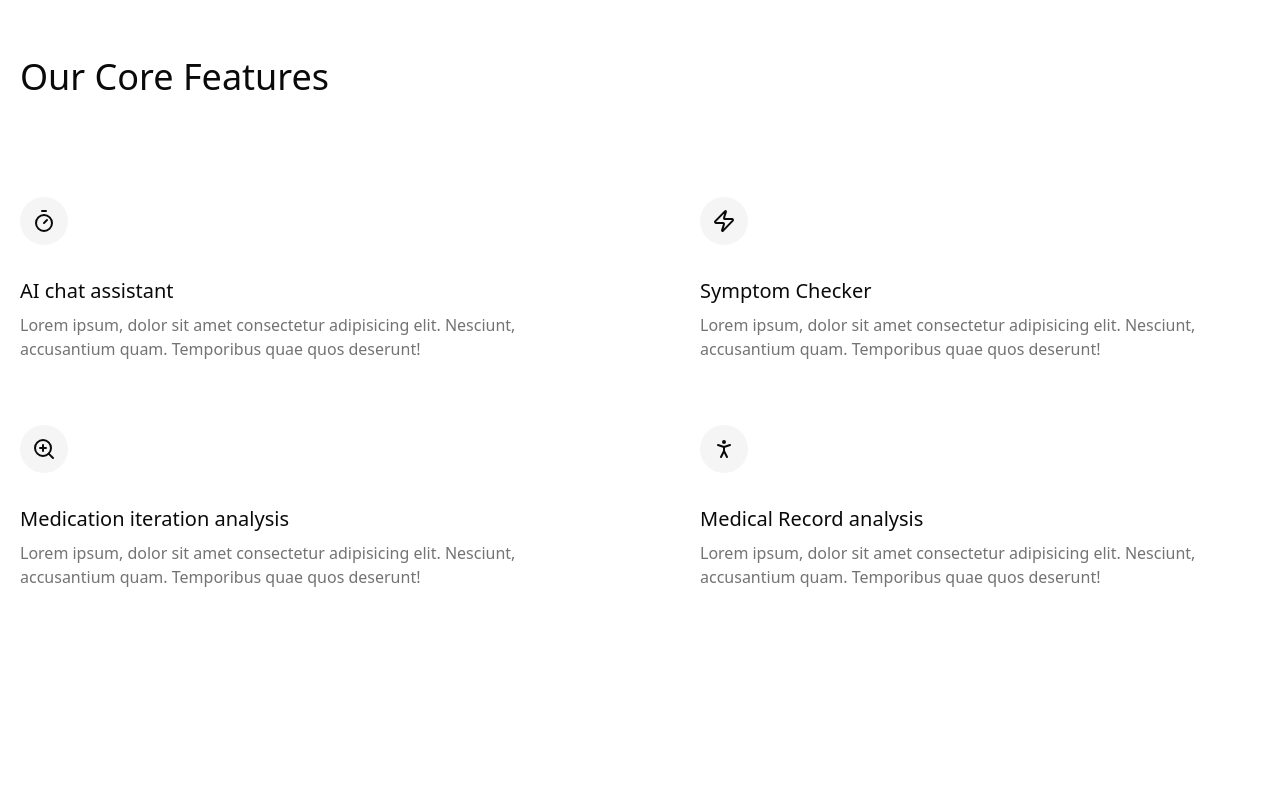
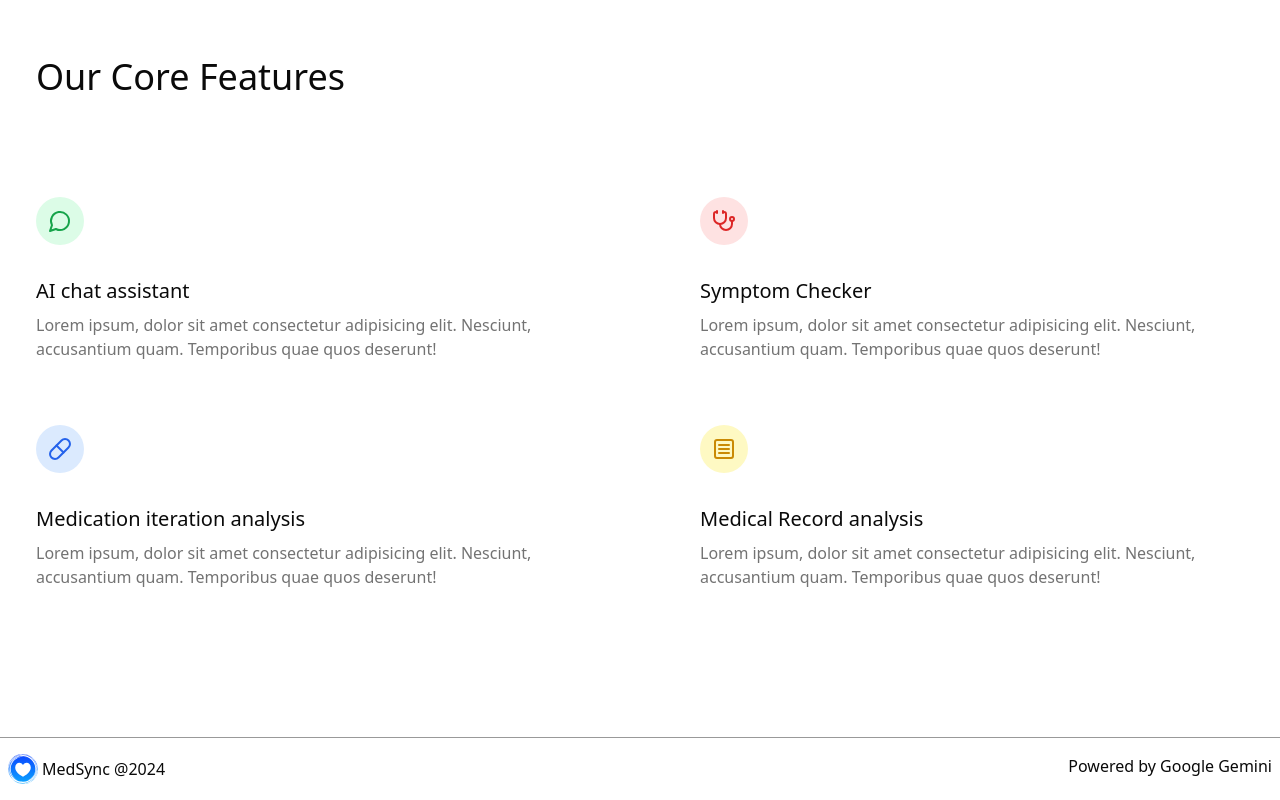
Before and after one commit to UtkarshS611/MedSync, a React (Vite) app: page / in a window 1280 px wide. Shown: the part 871-1671 px from the top of the page. Before the commit the page ends 1608 px from the top, so only its background shows below. Built offline with nearby package versions, Linux system fonts and the light colour scheme; no server answers.

Commit message:
footer and feature section added

```diff
--- a/src/Components/Home/Home.tsx
+++ b/src/Components/Home/Home.tsx
@@ -1,5 +1,6 @@
 import Navbar from "../Navbar/Navbar";
 import Features from "./_Components/Features";
+import Footer from "./_Components/Footer";
 import TextGradient from "./_Components/TextGradient";
 
 import { useNavigate } from "react-router-dom";
@@ -50,6 +51,7 @@ const Home = () => {
         </section>
       </main>
       <Features />
+      <Footer />
     </>
   );
 };
--- a/src/Components/Home/_Components/Features.tsx
+++ b/src/Components/Home/_Components/Features.tsx
@@ -1,42 +1,48 @@
 import {
-    DollarSign,
-    MessagesSquare,
-    PersonStanding,
-    Timer,
-    Zap,
-    ZoomIn,
-  } from 'lucide-react';
+    MessageCircle,
+    Stethoscope,
+    Pill,
+    SquareMenu
+  } from "lucide-react";
 
   const features = [
     {
       title: 'AI chat assistant',
       description:
         'Lorem ipsum, dolor sit amet consectetur adipisicing elit. Nesciunt, accusantium quam. Temporibus quae quos deserunt!',
-      icon: <Timer className="size-4 md:size-6" />,
+      icon: <MessageCircle className="size-4 md:size-6" />,
+      background: 'bg-green-100',
+      color: 'text-green-600'
     },
     {
       title: 'Symptom Checker',
       description:
         'Lorem ipsum, dolor sit amet consectetur adipisicing elit. Nesciunt, accusantium quam. Temporibus quae quos deserunt!',
-      icon: <Zap className="size-4 md:size-6" />,
+      icon: <Stethoscope className="size-4 md:size-6" />,
+      background: 'bg-red-100',
+      color: 'text-red-600'
     },
     {
       title: 'Medication iteration analysis',
       description:
         'Lorem ipsum, dolor sit amet consectetur adipisicing elit. Nesciunt, accusantium quam. Temporibus quae quos deserunt!',
-      icon: <ZoomIn className="size-4 md:size-6" />,
+      icon: <Pill className="size-4 md:size-6" />,
+      background: 'bg-blue-100',
+      color: 'text-blue-600'
     },
     {
       title: 'Medical Record analysis',
       description:
         'Lorem ipsum, dolor sit amet consectetur adipisicing elit. Nesciunt, accusantium quam. Temporibus quae quos deserunt!',
-      icon: <PersonStanding className="size-4 md:size-6" />,
+      icon: <SquareMenu className="size-4 md:size-6" />,
+      background: 'bg-yellow-100',
+      color: 'text-yellow-600'
     },
   ];
 
   const Features = () => {
     return (
-      <section className="py-32">
+      <section className="py-32 px-4">
         <div className="container mx-auto max-w-screen-xl">
           <h2 className="text-3xl font-medium md:pl-5 lg:text-4xl">
             Our Core Features
@@ -44,7 +50,7 @@ import {
           <div className="mx-auto mt-14 grid gap-x-20 gap-y-8 md:grid-cols-2 md:gap-y-6 lg:mt-20">
             {features.map((feature, idx) => (
               <div className="flex gap-6 rounded-lg md:block md:p-5" key={idx}>
-                <span className="mb-8 flex size-10 shrink-0 items-center justify-center rounded-full bg-accent md:size-12">
+                <span className={`mb-8 flex size-10 shrink-0 items-center justify-center rounded-full ${feature.background} ${feature.color} md:size-12`}>
                   {feature.icon}
                 </span>
                 <div>
--- /dev/null
+++ b/src/Components/Home/_Components/Footer.tsx
@@ -0,0 +1,15 @@
+const Footer = () => {
+    return (
+        <footer className="max-w-screen-xl border-t-[1px] border-black/40 mx-auto py-4 flex justify-between px-2">
+            <div className="flex items-center gap-1">
+                <img src="/logo.svg" alt="logo" width={30}/>
+                <p>MedSync @2024</p>
+            </div>
+            <div>
+                Powered by Google Gemini
+            </div>
+        </footer>
+    )
+}
+
+export default Footer
--- a/src/index.css
+++ b/src/index.css
@@ -65,9 +65,6 @@
   }
 }
 
-body{
-  height: 200vh;
-}
 
 .home-gradient{
   background: linear-gradient(
```
